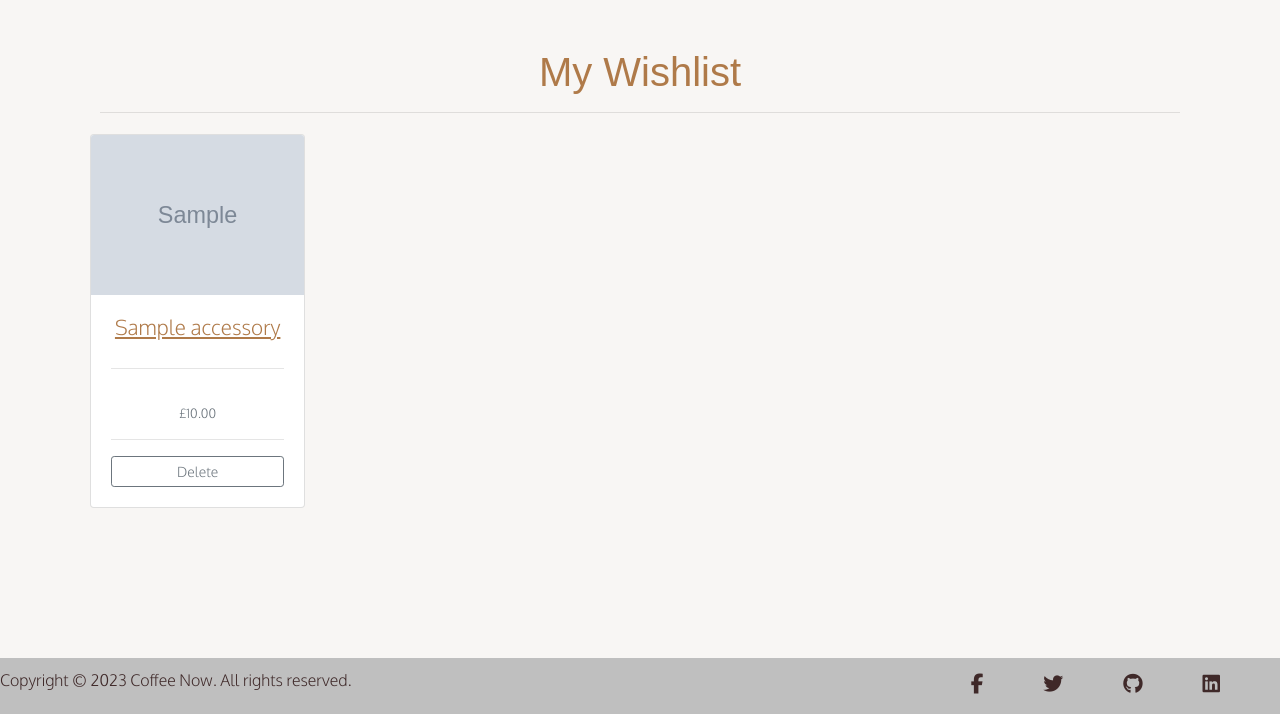
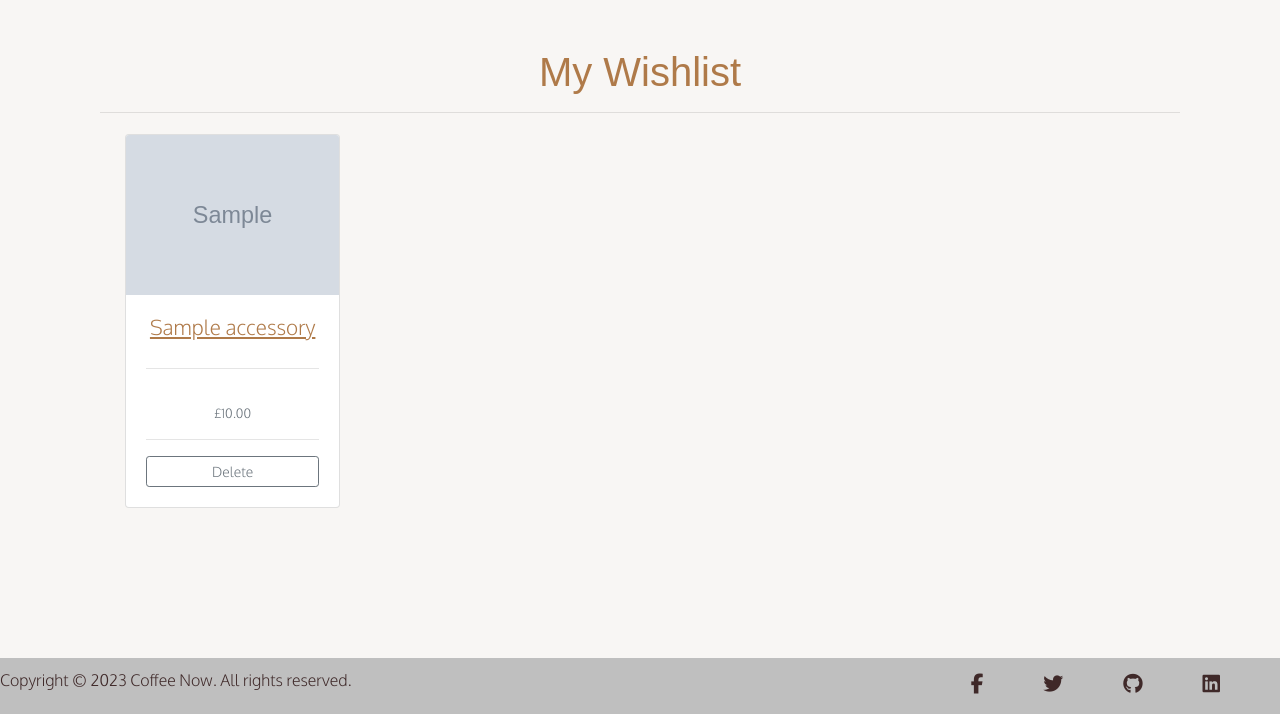
Before and after one commit to Kieran132/Coffee_Now, a Django app: page /wishlist/ in a window 1280 px wide. Shown: the part 86-800 px from the top of the page. Run offline with Django 3.2, Linux system fonts and the light colour scheme; a user stored in the database is signed in; tables that the repository leaves empty hold one stand-in row (values such as "Sample post"); grey boxes marked "Sample" are stand-in pictures; some libraries are stand-ins or nearby versions; some web fonts are replaced.

Commit message:
Add styling ot wishlist.html for card spacing

```diff
--- a/static/css/style.css
+++ b/static/css/style.css
@@ -229,6 +229,11 @@ hr {
     display: flex;
     justify-content: center;
     margin-top: 1.2rem;
+}
+
+.all-wish-box{
+    display: flex;
+    justify-content: center;
 }
 
 /* Media Queries */
--- a/wishlist/templates/wishlist.html
+++ b/wishlist/templates/wishlist.html
@@ -5,7 +5,7 @@
         <h1 class="wish-title">My Wishlist</h1>
         <hr>
         <div class="row">
-            <div class="col-md-6">
+            <div class="col-md-6 all-wish-box">
                 <div class="row">
                 {% for item in wishlist %}
                     {% if item.CoffeeBean %}
```
